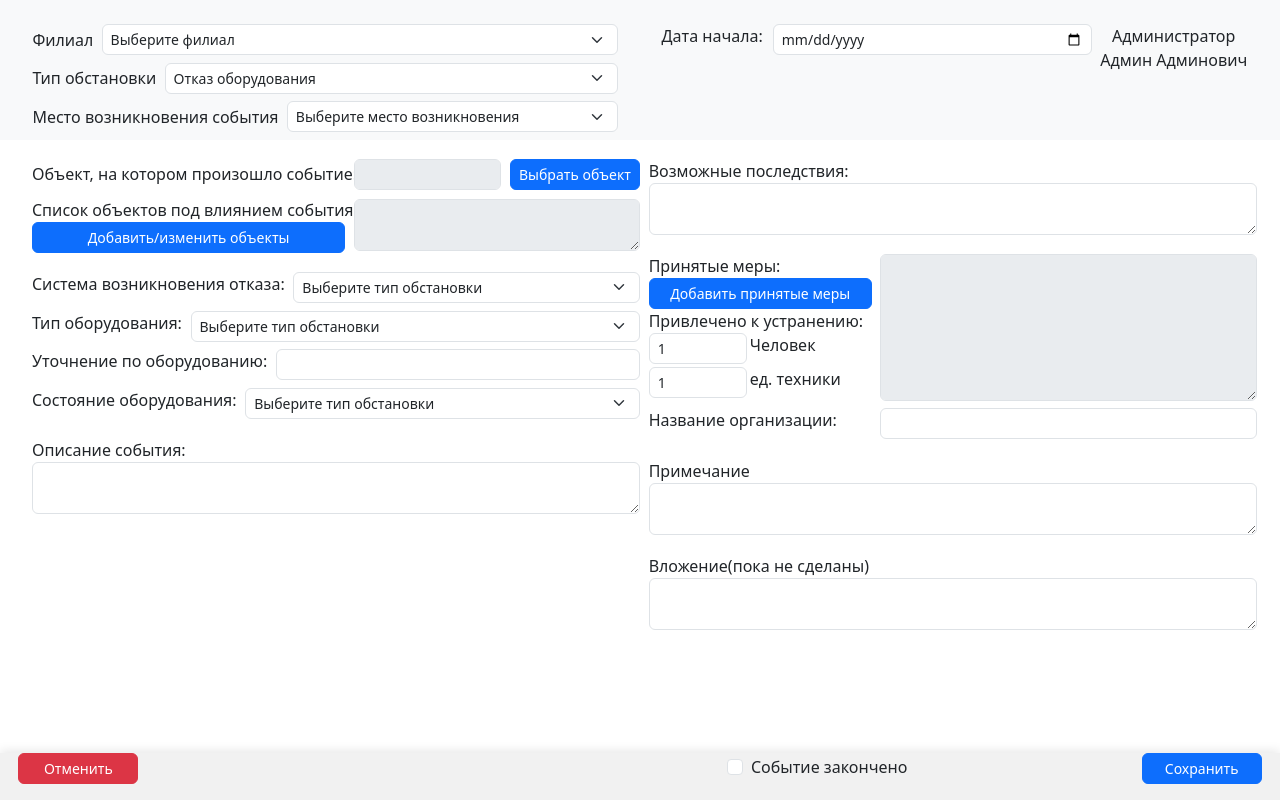
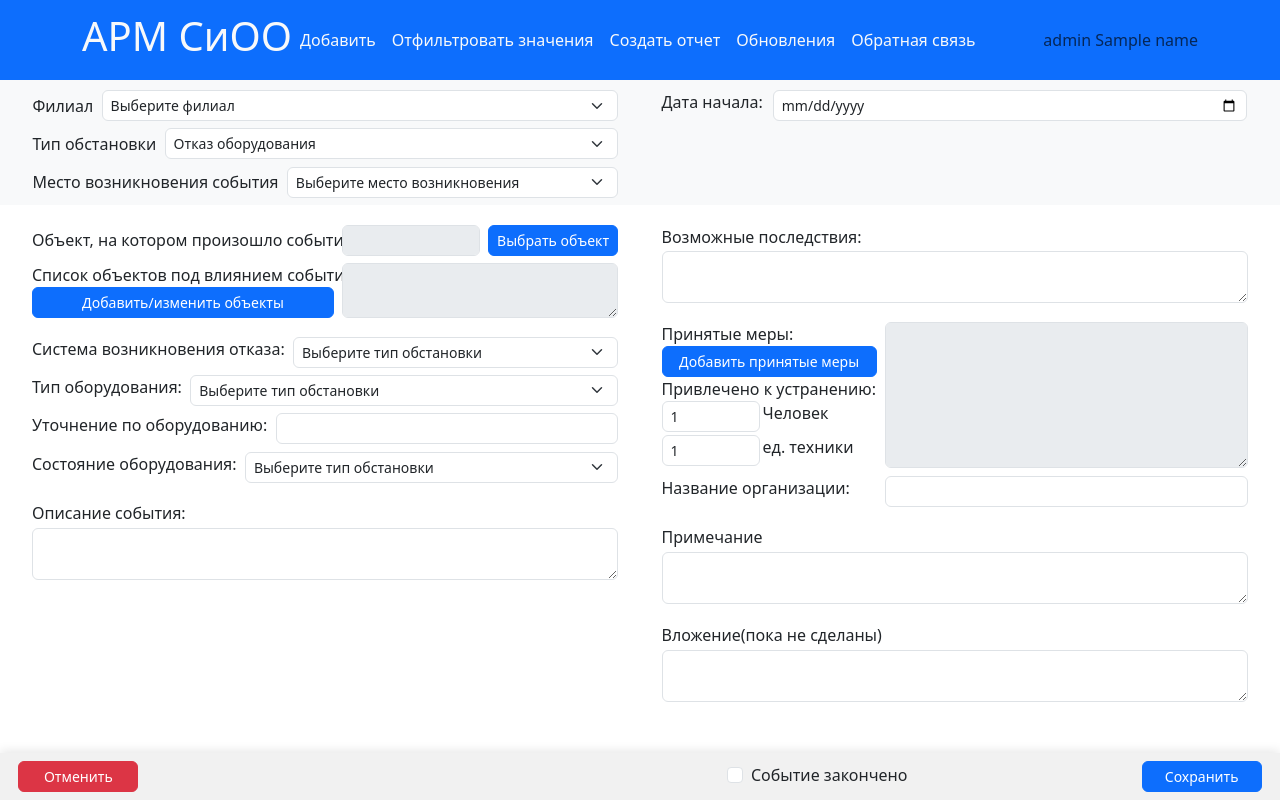
Before and after one commit to realReloadTime/APM_v4, a Django app: template core/templates/core/form_page.html in a window 1280 px wide. Run offline with Django 5.2, Linux system fonts and the light colour scheme; the template is opened without the code that fills it: most values are stand-ins (such as "Sample title", 1, 10 or a date in 2020); parts of the project's set-up code (start-up, migrations or seed data) failed here and were passed over.

Commit message:
Сделано выползающее меню для маленьких экранов, добавлено меню на всех экранах(пока вручную), оцентрированы select'ы в метеоусловиях, прижаты плавающие поля ввода, добавлено расстояние между текстом и textarea и увеличено расстояние между столбцами. Надо сделать сортировку в таблице, постепенно готовиться к связи с бэкендом, разделить меню на два при уменьшении экрана и сделать иконку(нарисовать я думаю).

```diff
--- a/core/templates/core/css/styles.css
+++ b/core/templates/core/css/styles.css
@@ -8,11 +8,15 @@ html {
         font-size: 16px;
     }
     .main-form{
-        grid-template-columns: 50% 50%;
+        grid-template-columns: 48.2% 48.2%;
+        column-gap: 3.57%;
     }
     .stable-form{
         grid-row: 1;
         grid-column: 2;
+    }
+     .navbar {
+        height: 80px;
     }
 }
 @media (max-width: 1200px) {
@@ -26,6 +30,30 @@ html {
         grid-row: 2;
         grid-column: 1;
         gap:30px
+    }
+    #main-navbar {
+        position: absolute;
+        top: 100%;
+        left: 0;
+        right: 0;
+        z-index: 1000;
+        background-color: #0d6efd;
+        padding: 15px;
+        margin-top: 0;
+        border-radius: 0 0 5px 5px;
+        box-shadow: 0 4px 6px rgba(0,0,0,0.1);
+    }
+}
+@media (min-width: 768px){
+    .internal-block.responsive-block{
+        display: grid;
+        grid-template-columns: 43% 1fr;
+        column-gap: 14%;
+    }
+}
+@media (max-width: 768px){
+    .internal-block.responsive-block{
+        display: block;
     }
 }
 body{
@@ -52,7 +80,7 @@ a {
     padding-top: 1.5%;
     padding-left: 2.5%;
     padding-right: 2.5%;
-    column-gap: 0.71%;
+
 }
 .changing-form{
     display: none;
@@ -68,12 +96,16 @@ a {
     width: 100%;
     margin-bottom: 3.17%;
     padding: 0%;
+    row-gap: 10px;
 }
 main{
     padding-top: 1.5%;
     padding-bottom: 1.5%;
     padding-left: 2.5%;
     padding-right: 2.5%;
+}
+.label-for-textarea{
+    padding-bottom: 0.5%;
 }
 input.form-control,
 select.form-select,
--- a/core/templates/core/form_page.html
+++ b/core/templates/core/form_page.html
@@ -14,7 +14,45 @@
     <script src="js/wind-speed.js"></script>
 </head>
 <body>
-    <nav class="navbar-fixed-top justify-content-center bg-light" data-bs-theme="light" style="padding-top: 1.90%; padding-left: 2.53%; padding-right: 2.53%;">
+    <nav class="navbar navbar-expand-xl fixed-top bg-primary">
+        <div class="container fluid">
+            <button class="navbar-toggler"
+                    type="button" data-bs-toggle="collapse"
+                    data-bs-target="#main-navbar"
+                    aria-controls="main-navbar"
+                    aria-expanded="false"
+                    aria-label="Toggle navigation"
+                    style="padding: 2%;">
+                <span class="navbar-toggler-icon"></span>
+            </button>
+            <div id="navbar-brand">
+                <h1><a class="nav-link link-light" href="table_page.html">АРМ СиОО</a></h1>
+            </div>
+            <div class="collapse navbar-collapse" id="main-navbar">
+            <ul class="navbar-nav me-auto">
+                <li class="nav-item ">
+                    <a class="nav-link link-light" href="form_page.html" aria-current="page" aria-disabled="true">Добавить</a>
+                </li>
+                <li class="nav-item">
+                    <a class="nav-link link-light" href="#">Отфильтровать значения</a>
+                </li>
+                <li class="nav-item">
+                    <a class="nav-link link-light" href="#">Создать отчет</a>
+                </li>
+                <li class="nav-item">
+                    <a class="nav-link link-light" href="#">Обновления</a>
+                </li>
+                <li class="nav-item">
+                    <a class="nav-link link-light" href="#">Обратная связь</a>
+                </li>
+            </ul>
+            </div>
+            <div class="navbar-text ms-auto">
+                 {{ role }} {{ name }}
+            </div>
+        </div>
+    </nav>
+    <div class="justify-content-center bg-light" data-bs-theme="light" style="padding-top: 90px; padding-left: 2.53%; padding-right: 2.53%;">
         <div class="form-top-container" style="display: grid; grid-template-columns: 48.2% 48.2%; width:100%; column-gap: 3.57%;">
             <div style="width: 100%; display: block;">
                 <div class="internal-block" style="display: grid;  align-items: center;">
@@ -45,20 +83,19 @@
                     </select>
                 </div>
             </div>
-            <div class="internal-block" style="display: grid; grid-template-columns: 1fr auto; " >
-                <div style="display: grid; grid-template-columns: auto 1fr; grid-row: 1; align-items: start; column-gap: 10px;">
+            <div class="internal-block" style="display: block; " >
+                <div style="display: grid; grid-template-columns: auto 1fr; align-items: start; column-gap: 10px; margin-bottom: 1.27%;">
                     <label style="white-space: nowrap;">Дата начала: </label>
                     <input type="date" class="form-control" min="1900-01-01" style="width:100%;">
                 </div>
-                <label style="text-align: center; grid-row: 1; white-space: nowrap;">Администратор <br>Админ Админович</label>
-                <div id="event-end" style="display: none; grid-template-columns: auto 1fr; grid-row: 2; align-items: start; column-gap: 10px;">
+                <div id="event-end" style="display: none; grid-template-columns: auto 1fr; align-items: start; column-gap: 10px;">
                     <label style="white-space: nowrap;">Дата конца: </label>
                     <input type="date" class="form-control" style="width:100%;">
                 </div>
             </div>
 
         </div>
-    </nav>
+    </div>
     <div class="main-form">
         <div class="changing-form" id="equipment-failure" style="display: block;">
             <div class="external-block" id="pick-objects" style="width: 100%; display: block;">
@@ -70,7 +107,7 @@
                 <div class="internal-block" style="display:grid; align-items: center; grid-template-columns: 51.5% 1fr;">
                     <span style="grid-column: 1; grid-row: 1; white-space: nowrap;">Список объектов под влиянием события:</span>
                     <button class="btn btn-primary" style="grid-column: 1; grid-row: 2; white-space: nowrap; min-width: max-content;">Добавить/изменить объекты</button>
-                    <textarea class="form-control" style="grid-column: 2; grid-row: 1 / span 2;" disabled></textarea>
+                    <textarea class="form-control" style="grid-column: 2; grid-row: 1 / span 2; height: 100%;" disabled></textarea>
                 </div>
             </div>
             <div class="external-block">
@@ -104,7 +141,7 @@
                 </div>
             </div>
             <div class="internal-block" style="display: block;">
-                <span for="describe-event" style="white-space: nowrap;">Описание события:</span>
+                <label class="label-for-textarea" for="describe-event" style="white-space: nowrap;">Описание события:</label>
                 <textarea class="form-control" name="describe-event" type="text" style="width: 100%;"></textarea>
             </div>
         </div>
@@ -117,16 +154,16 @@
                     </select>
                 </div>
                 <div class="internal-block" style="display: block;">
-                    <label>Географическая территория(край, область, регион):</label>
+                    <label class="label-for-textarea">Географическая территория(край, область, регион):</label>
                     <textarea class="form-control" id="territory" ></textarea>
                 </div>
             </div>
             <div class="external-block" style="display: block;">
-                <div class="internal-block" style="display: grid; grid-template-columns: 43% 1fr; column-gap: 14%;">
+                <div class="internal-block responsive-block">
                     <div class="internal-block" style="display: grid;">
                         <label style="grid-column: 1 / span 3; grid-row: 1;">Метеоусловия:</label>
                         <button class="btn btn-primary" style="grid-column: 1; grid-row: 2;">&lt</button>
-                        <select class="form-select" id="select-weather-condition" style="grid-column: 2; grid-row: 2;">
+                        <select class="form-select" id="select-weather-condition" style="grid-column: 2; grid-row: 2; text-align-last: center;">
                             <option>Ясно ☀️</option>
                             <option>Облачно ⛅</option>
                             <option>Пасмурно ☁️</option>
@@ -140,7 +177,7 @@
                     <div class="internal-block" style="display: grid;">
                         <label style="grid-column: 1 / span 3; grid-row: 1;">Осадки:</label>
                         <button class="btn btn-primary" style="grid-column: 1; grid-row: 2;">&lt</button>
-                        <select class="form-select" id="select-rainfall" style="grid-column: 2; grid-row: 2;">
+                        <select class="form-select" id="select-rainfall" style="grid-column: 2; grid-row: 2; text-align-last: center; text-align: center;">
                             <option>Отсутствуют ☀️</option>
                             <option>Дождь 🌧️</option>
                             <option>Гроза ⚡</option>
@@ -153,19 +190,22 @@
                         <button class="btn btn-primary" style="grid-column: 3;grid-row: 2;">&gt</button>
                     </div>
                 </div>
-                <div class="internal-block" style="display: grid; grid-template-columns: auto auto auto;">
-                    <label style="grid-column: 1;">Температура (по Цельсию):</label>
-                    <input class="form-control" type="number" min="-273" style="grid-column: 2;" required/>
-
+                <div class="internal-block" style="display: grid; grid-template-columns: auto auto;">
+                    <div class="internal-block" style="display: grid; margin-bottom: 0%;">
+                        <label >Температура (по Цельсию):</label>
+                        <input class="form-control" type="number" min="-273" required/>
                     </div>
-                <div class="internal-block" style="display: grid; grid-template-columns: auto auto auto auto; ">
+                </div>
+                <div class="internal-block" style="display: grid; grid-template-columns: auto auto; ">
+                    <div class="internal-block" style="display: grid; margin-bottom: 0%; grid-template-columns: auto 1fr 1fr;">
                         <label style="grid-column: 1;">Ветер (м/сек):</label>
                         <input id="input-wind-speed" class="form-control" type="number" min="0" style="grid-column: 2;" required/>
                         <input id="output-wind-group" class="form-control" type="text" style="grid-column: 3;" disabled/>
                     </div>
                 </div>
+            </div>
             <div class="internal-block" style="display: block;">
-                <label>Прочее:</label>
+                <label class="label-for-textarea">Прочее:</label>
                 <textarea class="form-control"></textarea>
             </div>
         </div>
@@ -175,19 +215,23 @@
                 <select class="form-select" id=""></select>
             </div>
             <div class="external-block">
-                <div class="internal-block" style="display: grid; align-items: center; grid-template-columns: auto 1fr 1fr;">
+
+                <div class="internal-block" style="display: grid; grid-template-columns: auto auto; ">
+                    <div class="internal-block" style="display: grid; margin-bottom: 0%; grid-template-columns: auto 1fr 1fr;">
                         <label>Площадь пожара(га):</label>
                         <input class="form-control" type="number" min="0">
                         <input class="form-control" type="text" disabled>
-
                     </div>
-                <div class="internal-block" style="display: grid; grid-template-columns: auto auto auto;">
+                </div>
+                <div class="internal-block" style="display: grid; grid-template-columns: auto auto; ">
+                    <div class="internal-block" style="display: grid; margin-bottom: 0%; grid-template-columns: auto 1fr;">
                         <label>Направление распространения:</label>
                         <input class="form-control" type="text">
                     </div>
                 </div>
+            </div>
             <div class="external-block">
-                <label>Прочее:</label>
+                <label class="label-for-textarea">Прочее:</label>
                 <textarea class="form-control" style="width: 100%;"></textarea>
             </div>
         </div>
@@ -197,11 +241,11 @@
                 <select class="form-select" id=""></select>
             </div>
             <div class="external-block" style="display: block; align-items: center;">
-                <label>Географическая территория(край, область, регион):</label>
+                <label class="label-for-textarea">Географическая территория(край, область, регион):</label>
                 <textarea class="form-control" style="width: 100%;"></textarea>
             </div>
             <div class="external-block" style="display: block; align-items: center;">
-                <label>Эпицентр возникновения события:</label>
+                <label class="label-for-textarea">Эпицентр возникновения события:</label>
                 <textarea class="form-control" style="width: 100%;"></textarea>
             </div>
             <div class="external-block" style="display: block; align-items: center;">
@@ -222,7 +266,7 @@
                 </datalist>
             </div>
             <div class="external-block">
-                <label>Прочее:</label>
+                <label class="label-for-textarea">Прочее:</label>
                 <textarea class="form-control" style="width: 100%;"></textarea>
             </div>
         </div>
@@ -242,7 +286,7 @@
                 </div>
             </div>
             <div class="external-block" style="display: block;">
-                <label>Прочее:</label>
+                <label class="label-for-textarea">Прочее:</label>
                 <textarea class="form-control" style="width: 100%;"></textarea>
             </div>
         </div>
@@ -253,12 +297,12 @@
                         <select class="form-select" id=""></select>
                 </div>
                 <div class="internal-block" style="display: block;">
-                    <label>Географическая территория(край, область, регион):</label>
+                    <label class="label-for-textarea">Географическая территория(край, область, регион):</label>
                     <textarea class="form-control" style="width: 100%;"></textarea>
                 </div>
             </div>
             <div class="external-block" style="display: block">
-                    <label>Прочее:</label>
+                    <label class="label-for-textarea">Прочее:</label>
                     <textarea class="form-control" style="width: 100%;"></textarea>
             </div>
         </div>
@@ -268,13 +312,13 @@
                     <select class="form-select" id=""></select>
             </div>
             <div class="external-block" style="display: block;">
-                    <label>Прочее:</label>
+                    <label class="label-for-textarea">Прочее:</label>
                     <textarea class="form-control" style="width: 100%;"></textarea>
             </div>
         </div>
         <div class="stable-form" style="display: block;">
             <div class="external-block" style="display: block; ">
-                <label for="consequences">Возможные последствия:</label>
+                <label class="label-for-textarea" for="consequences">Возможные последствия:</label>
                 <textarea class="form-control" id="consequences" name="consequences" ></textarea>
             </div>
             <div class="external-block" style="display: block; ">
@@ -323,11 +367,11 @@
                 </div>
             </div>
             <div class="external-block" style="display: block;">
-                <label for="notice">Примечание </label>
+                <label class="label-for-textarea" for="notice">Примечание </label>
                 <textarea class="form-control" name="notice"> </textarea>
             </div>
             <div class="external-block" style="display: block;">
-                <label for="attachments">Вложение(пока не сделаны) </label>
+                <label class="label-for-textarea" for="attachments">Вложение(пока не сделаны) </label>
                 <textarea class="form-control" name="attachments"> </textarea>
             </div>
         </div>
@@ -336,7 +380,7 @@
     <div class="form-footer" style="
         display: grid; grid-template-columns: 2fr auto 1fr; position: fixed; bottom: 0; left: 0;
         right: 0; background: #f1f1f1;
-        padding: 0% 1.43% 1.27%;
+        padding: 0.63% 1.43% 0.63%;
         z-index: 100; align-items: center; box-shadow: 0 -2px 10px rgba(0,0,0,0.1);">
         <button class="btn btn-danger" style="min-width: 120px; justify-self: start;">Отменить</button>
         <div class="form-check" style="padding-bottom: 0%;">
```
Also changed, not shown: core/templates/core/table_page.html (+19 -4 lines), core/templates/includes/navigation.html (added, +24 -0 lines). Lines whose indentation alone changed are shown as unchanged.
